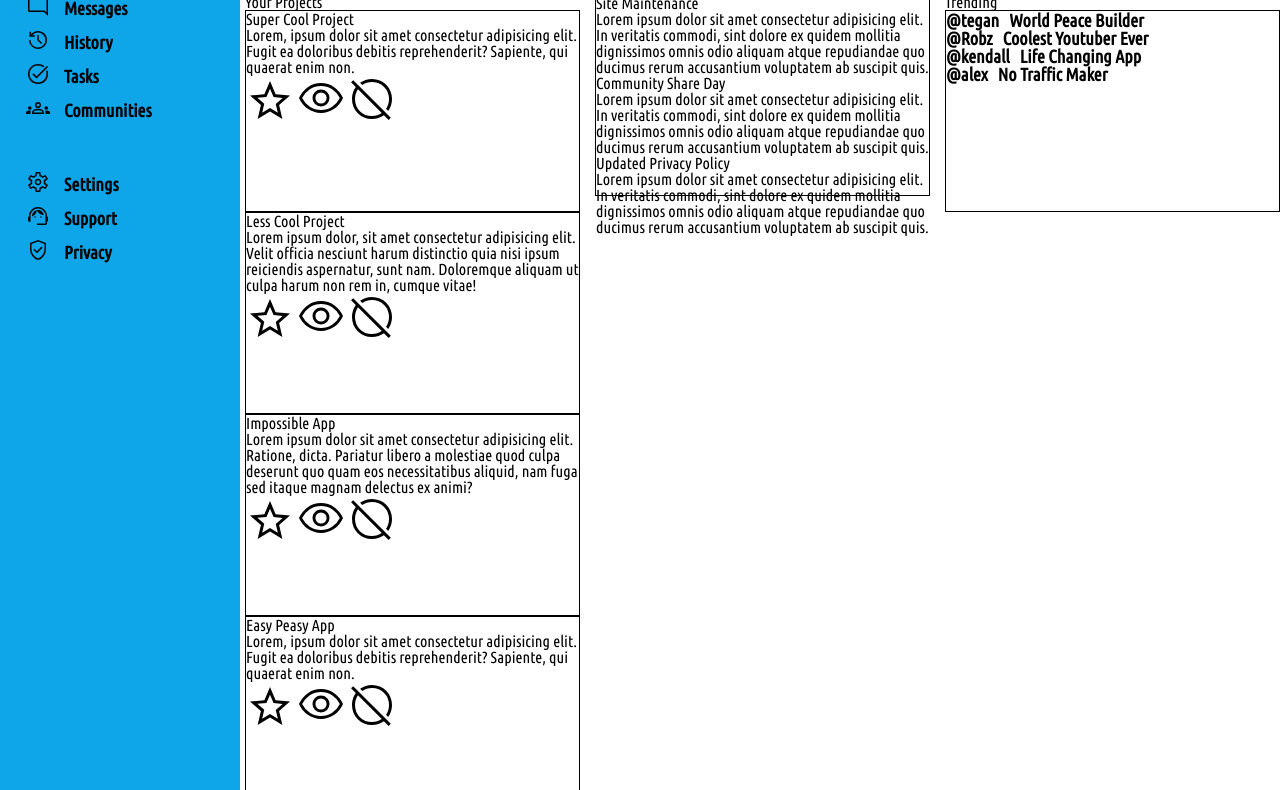
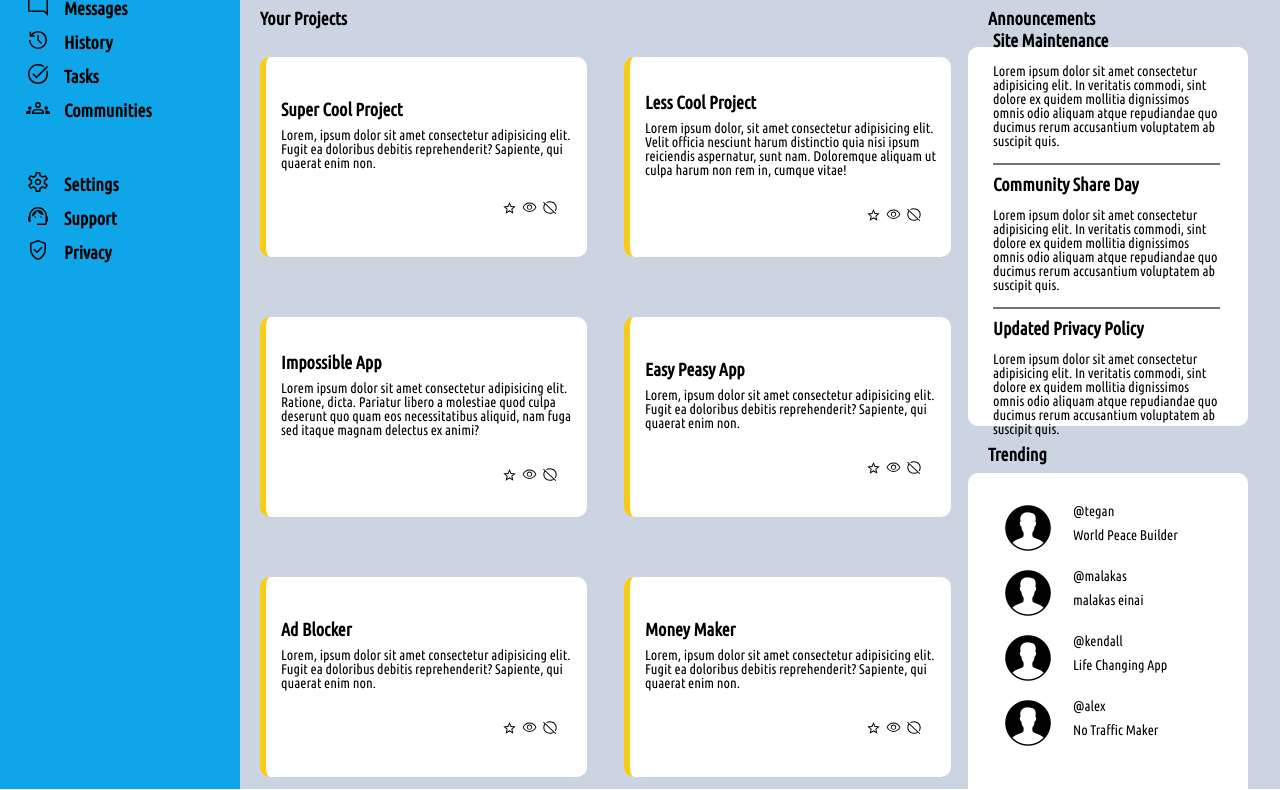
Before and after one commit to pavlosantoniou13/Admin-Dashboard, a plain HTML site: page index.html in a window 1280 px wide. Shown: the part 172-962 px from the top of the page. Drawn offline with Linux system fonts and the light colour scheme.

Commit message:
final stage

```diff
--- a/index.html
+++ b/index.html
@@ -97,7 +97,7 @@
 
       <main class="content">
         <div class="projects">
-          <h3>Your Projects</h3>
+          <h6>Your Projects</h6>
 
           <!-- Section for all project cards -->
           <div class="cards">
@@ -188,8 +188,10 @@
         <!-- Side content - Announcements and trending-->
 
         <!-- Announcements -->
+        <div class="left-container">
           <div class="announcements">
-          <ul class="card">
+            <h4>Announcements</h4>
+            <ul class="announcement-card">
               <!-- List of individual announcments -->
               <li class="announcement">
                 <h5 class="card-title">Site Maintenance</h5>
@@ -199,7 +201,9 @@
                   omnis odio aliquam atque repudiandae quo ducimus rerum accusantium
                   voluptatem ab suscipit quis.
                 </p>
+
               </li>
+              <div class="divider"></div>
               <li class="announcement">
                 <h5 class="card-title">Community Share Day</h5>
                 <p class="card-text">
@@ -209,6 +213,7 @@
                   voluptatem ab suscipit quis.
                 </p>
               </li>
+              <div class="divider"></div>
               <li class="announcement">
                 <h5 class="card-title">Updated Privacy Policy</h5>
                 <p class="card-text">
@@ -224,38 +229,36 @@
           <!-- Trending Section -->
           <div class="trending">
             <h3>Trending</h3>
-          <ul class="card">
+            <ul class="trendingcard">
               <!-- List of all trending people -->
-            <li class="trend trend-1">
-              <div class="gh-avatar2"></div>
-              <div class="account">
+              <li class="trend-image-text">
+                <img src="./icons/totw_network_profile_400.jpg" width="50px" alt="">
+                <div class="trend-text">
                   <p class="username">@tegan</p>
                   <p class="name card-text">World Peace Builder</p>
                 </div>
               </li>
-            <li class="trend trend-2">
-              <div class="gh-avatar"></div>
-              <div class="account">
-                <p class="username">@Robz</p>
-                <p class="name card-text">Coolest Youtuber Ever</p>
+              <li class="trend-image-text">
+                <img src="./icons/totw_network_profile_400.jpg" width="50px" alt="">                <div class="trend-text">
+                  <p class="username">@malakas</p>
+                  <p class="name card-text">malakas einai</p>
                 </div>
               </li>
-            <li class="trend trend-3">
-              <div class="gh-avatar3"></div>
-              <div class="account">
+              <li class="trend-image-text">
+                <img src="./icons/totw_network_profile_400.jpg" width="50px" alt="">                <div class="trend-text">
                   <p class="username">@kendall</p>
                   <p class="name card-text">Life Changing App</p>
                 </div>
               </li>
-            <li class="trend trend-4">
-              <div class="gh-avatar4"></div>
-              <div class="account">
+              <li class="trend-image-text">
+                <img src="./icons/totw_network_profile_400.jpg" width="50px" alt="">                <div class="trend-text">
                   <p class="username">@alex</p>
                   <p class="name card-text">No Traffic Maker</p>
                 </div>
               </li>
             </ul>
           </div>
+        </div>
       </main>
 
 </body>
--- a/styles.css
+++ b/styles.css
@@ -13,7 +13,7 @@ html body {
 body {
     display: grid;
     grid-template-columns: 15rem 4fr;
-    gap: 5px;
+
 
 
 }
@@ -87,17 +87,7 @@ body {
 
 
 
-.content {
-    display: grid;
-    grid-template-columns: repeat(auto-fit, minmax(250px, 1fr));
-    gap: 15px;
-}
 
-
-.content .card {
-    height: 200px;
-    border: 1px solid black;
-}
 
 
 .topHeader{
@@ -154,10 +144,9 @@ input[type="search"] {
     margin-right: 60px;
 }
 .account img{
-    width: 70px;
+    width:  50px;
     border-radius: 50%;
     cursor: pointer;
-    height: 50px;
 
 }
 
@@ -168,10 +157,9 @@ input[type="search"] {
     margin-top: 20px;
 }
 .accountPic2 img{
-    width: 70px;
+    width: 50px;
     border-radius: 50%;
     cursor: pointer;
-    height: 50px;
 
 }
 
@@ -212,6 +200,7 @@ input[type="search"] {
     margin-bottom: 5px;
     margin-right: 10px;
     cursor: pointer;
+    font-weight: 800;
 }
 
 
@@ -219,3 +208,131 @@ input[type="search"] {
 .buttons :hover {
     transform: scale(1.1);
 }
+
+.content {
+    background-color: #cbd5e1;
+    display: grid;
+    grid-template-columns: 70% 30%;
+    height: 100vh;
+}
+
+.cards{
+    display: grid;
+    grid-template-columns: 50% 50%;
+}
+
+.card {
+    background-color: white;
+    border-left: 6px solid #facc15;
+    border-radius: 10px;
+    width: 80%;
+    height: 200px;
+    margin: 30px 0;
+    margin-left: 20px;
+    display: flex;
+    flex-direction: column;
+    justify-content: center;
+    align-items: flex-start;
+    padding-left: 15px;
+    padding-right: 15px;
+}
+
+.card > .icons > img{
+    width: 1.2vw;
+}
+
+.card > .icons {
+    display: flex;
+    justify-content: flex-end;
+    align-items: center;
+    width: 95%;
+    gap: 5px;
+    margin-top: 20px;
+}
+
+.projects > h6 {
+    font-size: 18px;
+    font-weight: 800;
+    margin-top: 20px;
+    margin-left: 20px;
+}
+
+.card-title {
+    font-size: 18px;
+    font-weight: 800;
+}
+
+.card-text {
+    font-size: 14px;
+    margin: 10px 0;
+}
+
+.left-container {
+    display: grid;
+    grid-template-rows: 50% 50%;
+}
+
+.announcement-card,
+.trendingcard {
+    height: 80%;
+    width: 80%;
+    background-color: white;
+    border-radius: 10px;
+    padding: 15px;
+
+}
+
+.announcement > .card-text {
+    padding: 5px 10px;
+    text-align: start;
+}
+
+.announcement-card {
+    display: flex;
+    flex-direction: column;
+    justify-content: center;
+    align-items: flex-start;
+    padding-left: 15px;
+    padding-right: 15px;
+    margin-top: 20px;
+}
+
+.announcement > .card-title {
+    margin-left: 10px;
+    margin-top: 10px;
+}
+
+.divider {
+    border: 0.5px solid #737373;
+    width: 90%;
+    display: flex;
+    justify-content: center;
+   margin-left: 10px;
+}
+
+.trend-image-text {
+    display: flex;
+    margin: 15px 20px;
+    align-items: center;
+}
+
+
+.trend-text {
+    margin-left: 20px;
+    font-size: 14px;
+}
+
+.trending > h3 {
+    font-size: 18px;
+    font-weight: 800;
+    margin-top: 20px;
+    margin-left: 20px;
+    margin-bottom: 10px;
+}
+
+.announcements > h4 {
+    font-size: 18px;
+    font-weight: 800;
+    margin-top: 20px;
+    margin-left: 20px;
+}
```
Also changed, not shown: icons/trend1.jpeg (added), icons/trend2.jpg (added). Lines whose indentation alone changed are shown as unchanged.
